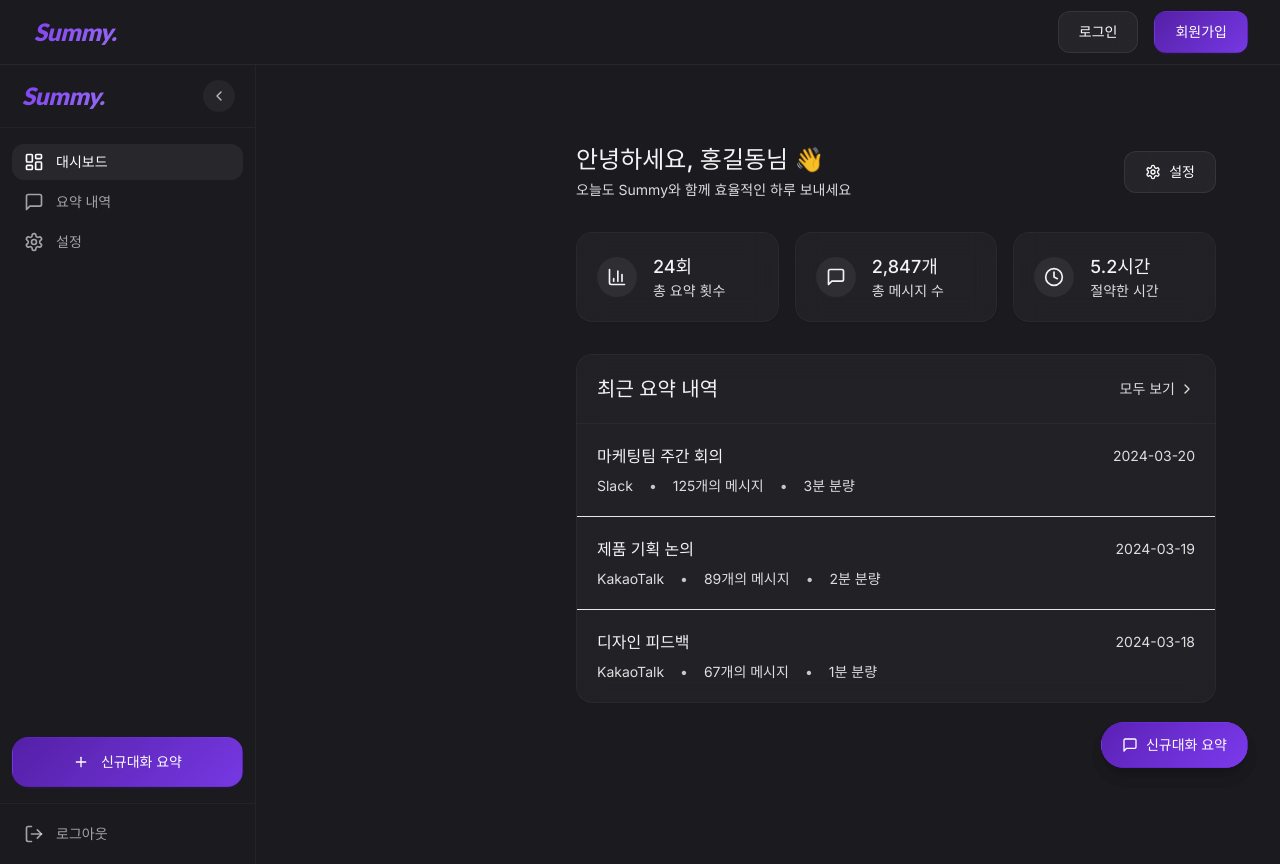
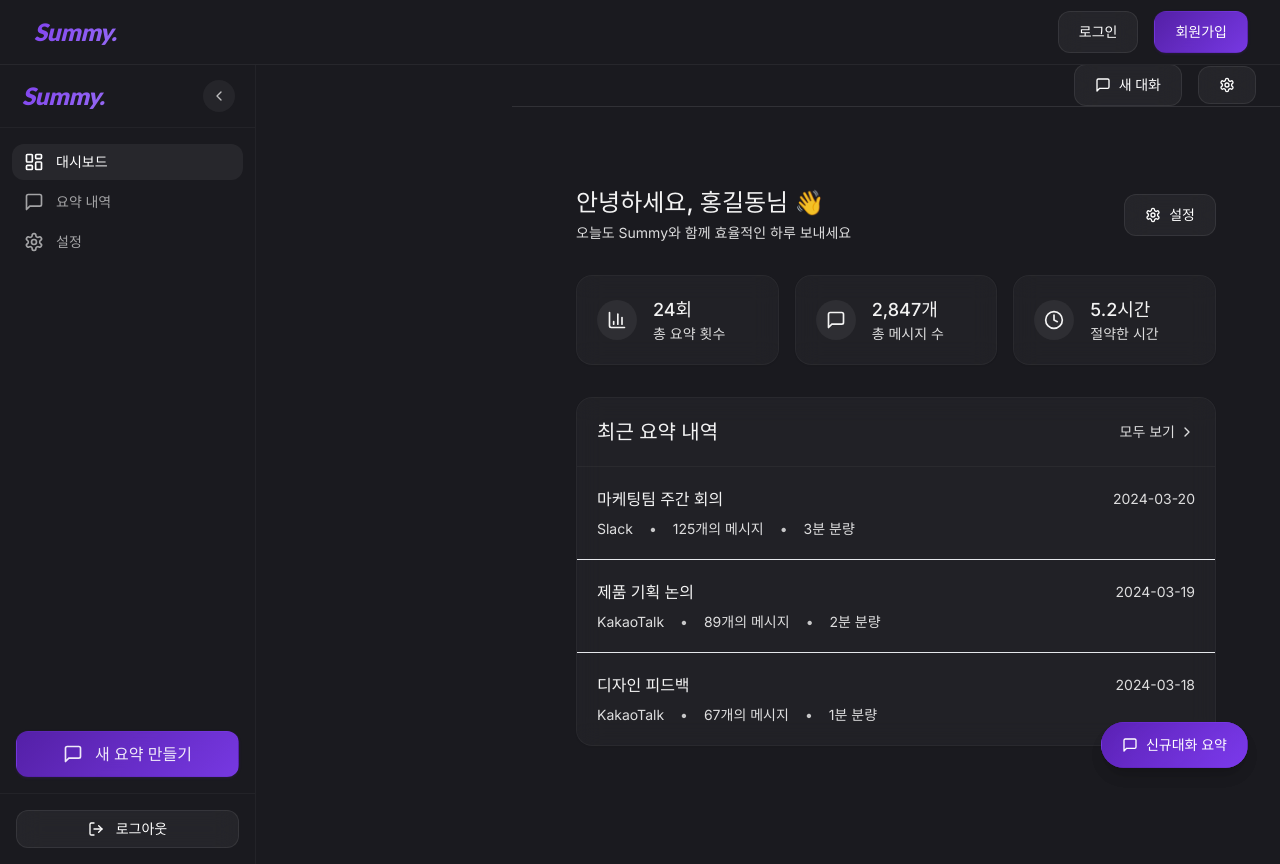
Before and after one commit to FLYLIKEB/summy, a Next.js app: page /dashboard in a window 1280 px wide. Built offline with nearby package versions, Linux system fonts and the light colour scheme; a web font is replaced by a local one.

Commit message:
버튼들을 애플 스타일로 변경하고 컴포넌트 분리

```diff
--- a/components/ui/Sidebar.tsx
+++ b/components/ui/Sidebar.tsx
@@ -2,6 +2,7 @@
 
 import React, { useState, useEffect, useMemo } from 'react'
 import { motion } from 'framer-motion'
+import { MessageSquare, Settings } from 'lucide-react'
 
 // 추출된 컴포넌트들 임포트
 import SidebarHeader from '@/components/ui/sidebar/SidebarHeader'
@@ -16,6 +17,81 @@ import MobileNewSummaryButton from '@/components/ui/MobileNewSummaryButton'
 
 // 네비게이션 설정 임포트
 import { navigation } from '@/components/ui/sidebar/navigation-config'
+
+// 신규 컴포넌트 - 헤더 버튼
+const HeaderButtons = () => (
+  <div className="flex items-center gap-4">
+    <button className="apple-button apple-button-secondary">
+      <MessageSquare className="w-4 h-4" />
+      <span>새 대화</span>
+    </button>
+    <button className="apple-button apple-button-secondary">
+      <Settings className="w-4 h-4" />
+    </button>
+  </div>
+);
+
+// 신규 컴포넌트 - 사이드바 컨텐츠
+const SidebarContent = ({ isOpen, isMobile, toggleSidebar }: {
+  isOpen: boolean;
+  isMobile: boolean;
+  toggleSidebar: () => void;
+}) => (
+  <div className="flex flex-col h-full overflow-hidden">
+    {/* 헤더 컴포넌트 */}
+    <SidebarHeader isOpen={isOpen} isMobile={isMobile} toggleSidebar={toggleSidebar} />
+
+    {/* 네비게이션 컴포넌트 */}
+    <SidebarNavigation isOpen={isOpen} navigation={navigation} />
+
+    {/* 새 요약 버튼 컴포넌트 */}
+    <SidebarNewSummaryButton isOpen={isOpen} />
+
+    {/* 로그아웃 버튼 컴포넌트 */}
+    <SidebarLogoutButton isOpen={isOpen} />
+  </div>
+);
+
+// 신규 컴포넌트 - 메인 콘텐츠 영역
+const MainContent = ({
+  children,
+  isOpen,
+  isMobile,
+  sidebarWidth,
+  toggleSidebar
+}: {
+  children: React.ReactNode;
+  isOpen: boolean;
+  isMobile: boolean;
+  sidebarWidth: number;
+  toggleSidebar: () => void;
+}) => (
+  <motion.main
+    className="flex-1 min-h-screen bg-apple-dark overflow-y-auto flex flex-col"
+    initial={{ marginLeft: isMobile ? 0 : 256 }}
+    animate={{ marginLeft: sidebarWidth }}
+    transition={{
+      duration: 0.3,
+      ease: [0.25, 1, 0.5, 1]
+    }}
+  >
+    {/* 데스크톱 접힌 상태 토글 버튼 */}
+    <SidebarDesktopToggle isOpen={isOpen} isMobile={isMobile} toggleSidebar={toggleSidebar} />
+
+    {/* 사용자 설정 헤더 */}
+    <header className="h-16 border-b border-white/10 flex items-center justify-end px-6">
+      <HeaderButtons />
+    </header>
+
+    {/* 자식 컴포넌트 (메인 콘텐츠) */}
+    <div className="p-4 sm:p-6 md:p-8 pb-16 flex-1">
+      {children}
+    </div>
+
+    {/* 대시보드 미니 푸터 컴포넌트 */}
+    <DashboardFooter />
+  </motion.main>
+);
 
 interface SidebarProps {
   className?: string;
@@ -66,7 +142,7 @@ export default function Sidebar({ className = '', children }: SidebarProps) {
       <div className="flex w-full h-full relative">
         {/* 사이드바 */}
         <motion.aside
-          className={`h-screen z-40 bg-apple-dark border-r border-white-opacity-04 ${className} absolute md:relative`}
+          className={`h-screen z-40 bg-apple-dark border-r border-white-opacity-04 ${className} fixed top-0 left-0 md:relative md:top-auto md:left-auto inset-0`}
           initial={{ width: isMobile ? 0 : 256 }}
           animate={{ width: sidebarWidth }}
           transition={{
@@ -75,42 +151,22 @@ export default function Sidebar({ className = '', children }: SidebarProps) {
             staggerChildren: 0.05
           }}
         >
-          <div className="flex flex-col h-full overflow-hidden">
-            {/* 헤더 컴포넌트 */}
-            <SidebarHeader isOpen={isOpen} isMobile={isMobile} toggleSidebar={toggleSidebar} />
-
-            {/* 네비게이션 컴포넌트 */}
-            <SidebarNavigation isOpen={isOpen} navigation={navigation} />
-
-            {/* 새 요약 버튼 컴포넌트 */}
-            <SidebarNewSummaryButton isOpen={isOpen} />
-
-            {/* 로그아웃 버튼 컴포넌트 */}
-            <SidebarLogoutButton isOpen={isOpen} />
-          </div>
+          <SidebarContent
+            isOpen={isOpen}
+            isMobile={isMobile}
+            toggleSidebar={toggleSidebar}
+          />
         </motion.aside>
 
         {/* 메인 콘텐츠 영역 */}
-        <motion.main
-          className="flex-1 min-h-screen bg-apple-dark overflow-y-auto flex flex-col"
-          initial={{ marginLeft: isMobile ? 0 : 256 }}
-          animate={{ marginLeft: sidebarWidth }}
-          transition={{
-            duration: 0.3,
-            ease: [0.25, 1, 0.5, 1]
-          }}
+        <MainContent
+          isOpen={isOpen}
+          isMobile={isMobile}
+          sidebarWidth={sidebarWidth}
+          toggleSidebar={toggleSidebar}
         >
-          {/* 데스크톱 접힌 상태 토글 버튼 */}
-          <SidebarDesktopToggle isOpen={isOpen} isMobile={isMobile} toggleSidebar={toggleSidebar} />
-
-          {/* 자식 컴포넌트 (메인 콘텐츠) */}
-          <div className="p-4 sm:p-6 md:p-8 pb-16 flex-1">
-            {children}
-          </div>
-
-          {/* 대시보드 미니 푸터 컴포넌트 */}
-          <DashboardFooter />
-        </motion.main>
+          {children}
+        </MainContent>
       </div>
 
       {/* 신규대화 요약 버튼 컴포넌트 */}
--- a/components/ui/sidebar/SidebarDesktopToggle.tsx
+++ b/components/ui/sidebar/SidebarDesktopToggle.tsx
@@ -1,6 +1,6 @@
 'use client'
 
-import { Menu } from 'lucide-react'
+import { ChevronRight, ChevronLeft } from 'lucide-react'
 import { motion } from 'framer-motion'
 
 interface SidebarDesktopToggleProps {
@@ -10,18 +10,20 @@ interface SidebarDesktopToggleProps {
 }
 
 export default function SidebarDesktopToggle({ isOpen, isMobile, toggleSidebar }: SidebarDesktopToggleProps) {
-  if (isOpen || isMobile) return null;
+  if (isMobile) return null
+
+  const Icon = isOpen ? ChevronLeft : ChevronRight
 
   return (
-    <motion.button
-      className="fixed left-[40px] top-5 z-20 p-2 rounded-full backdrop-blur-md bg-white-opacity-08 text-white hover:bg-white-opacity-12 active:bg-white-opacity-06 transition-all transform ml-2"
-      onClick={toggleSidebar}
-      initial={{ opacity: 0, x: -20 }}
-      animate={{ opacity: 1, x: 0 }}
-      exit={{ opacity: 0, x: -20 }}
-      transition={{ duration: 0.2 }}
-    >
-      <Menu className="w-4 h-4" />
-    </motion.button>
+    <div className="fixed top-4 left-[18px] z-40 ml-0 hidden md:block group">
+      <button
+        className={`p-2 rounded-full apple-button apple-button-secondary transition-all duration-300 ${isOpen ? 'opacity-0 pointer-events-none' : 'opacity-100'}`}
+        onClick={toggleSidebar}
+        aria-label={isOpen ? '사이드바 접기' : '사이드바 펼치기'}
+        disabled={isOpen}
+      >
+        <Icon className="w-4 h-4" />
+      </button>
+    </div>
   )
 }
--- a/components/ui/sidebar/SidebarLogoutButton.tsx
+++ b/components/ui/sidebar/SidebarLogoutButton.tsx
@@ -1,7 +1,9 @@
 'use client'
 
+import React from 'react'
+import { motion } from 'framer-motion'
 import { LogOut } from 'lucide-react'
-import { motion } from 'framer-motion'
+import Link from 'next/link'
 
 interface SidebarLogoutButtonProps {
   isOpen: boolean;
@@ -9,18 +11,23 @@ interface SidebarLogoutButtonProps {
 
 export default function SidebarLogoutButton({ isOpen }: SidebarLogoutButtonProps) {
   return (
-    <div className="p-3 border-t border-white-opacity-04">
-      <button className="flex items-center gap-3 px-3 py-2 rounded-lg text-sm font-medium text-white/60 hover:text-white hover:bg-white-opacity-03 w-full transition-all">
-        <LogOut className="w-5 h-5 flex-shrink-0" />
-        <motion.span
-          initial={{ opacity: 1, width: "auto" }}
-          animate={{ opacity: isOpen ? 1 : 0, width: isOpen ? "auto" : 0 }}
-          transition={{ duration: 0.2 }}
-          className="whitespace-nowrap overflow-hidden"
-        >
-          로그아웃
-        </motion.span>
-      </button>
+    <div className="mt-auto p-4 border-t border-white-opacity-04">
+      <Link
+        href="/login"
+        className={`apple-button apple-button-secondary w-full px-4 py-2 rounded-lg flex items-center justify-center gap-2 md:gap-3`}
+      >
+        <LogOut className="w-4 h-4" />
+        {isOpen && (
+          <motion.span
+            initial={{ opacity: 0, width: 0 }}
+            animate={{ opacity: 1, width: 'auto' }}
+            exit={{ opacity: 0, width: 0 }}
+            className="whitespace-nowrap overflow-hidden"
+          >
+            로그아웃
+          </motion.span>
+        )}
+      </Link>
     </div>
   )
 }
--- a/components/ui/sidebar/SidebarMobileToggle.tsx
+++ b/components/ui/sidebar/SidebarMobileToggle.tsx
@@ -1,7 +1,6 @@
 'use client'
 
-import { Menu, X } from 'lucide-react'
-import { motion } from 'framer-motion'
+import { Menu } from 'lucide-react'
 
 interface SidebarMobileToggleProps {
   isOpen: boolean;
@@ -11,16 +10,12 @@ interface SidebarMobileToggleProps {
 export default function SidebarMobileToggle({ isOpen, toggleSidebar }: SidebarMobileToggleProps) {
   return (
     <button
-      className="fixed top-4 left-4 z-50 p-2 rounded-full backdrop-blur-md bg-white-opacity-08 text-white hover:bg-white-opacity-12 active:bg-white-opacity-06 transition-all shadow-[0_2px_8px_rgba(0,0,0,0.12)] active:shadow-[0_1px_3px_rgba(0,0,0,0.1)] md:hidden"
+      className="fixed top-4 left-4 z-50 p-2 rounded-full apple-button apple-button-secondary md:hidden"
       onClick={toggleSidebar}
-      aria-label={isOpen ? '사이드바 닫기' : '사이드바 열기'}
+      aria-label="메뉴 토글"
+      aria-expanded={isOpen}
     >
-      <motion.div
-        animate={{ rotate: isOpen ? 90 : 0 }}
-        transition={{ duration: 0.25, ease: [0.4, 0.0, 0.2, 1] }}
-      >
-        {isOpen ? <X className="w-5 h-5" /> : <Menu className="w-5 h-5" />}
-      </motion.div>
+      <Menu className="w-5 h-5" />
     </button>
   )
 }
--- a/components/ui/sidebar/SidebarNewSummaryButton.tsx
+++ b/components/ui/sidebar/SidebarNewSummaryButton.tsx
@@ -1,8 +1,8 @@
 'use client'
 
 import Link from 'next/link'
-import { Plus } from 'lucide-react'
 import { motion } from 'framer-motion'
+import { MessageSquare } from 'lucide-react'
 
 interface SidebarNewSummaryButtonProps {
   isOpen: boolean;
@@ -10,20 +10,22 @@ interface SidebarNewSummaryButtonProps {
 
 export default function SidebarNewSummaryButton({ isOpen }: SidebarNewSummaryButtonProps) {
   return (
-    <div className="px-3 pb-4">
+    <div className="px-4 mt-2 mb-4">
       <Link
         href="/dashboard/new"
-        className="apple-button apple-button-primary w-full py-3.5 rounded-xl active:scale-[0.98] gap-3 flex items-center justify-center"
+        className={`apple-button apple-button-primary w-full px-4 py-2.5 rounded-lg flex items-center justify-center gap-2 md:gap-3 text-white text-sm md:text-base text-opacity-90`}
       >
-        <Plus className="w-4 h-4 flex-shrink-0" />
-        <motion.span
-          initial={{ opacity: 1, width: "auto" }}
-          animate={{ opacity: isOpen ? 1 : 0, width: isOpen ? "auto" : 0 }}
-          transition={{ duration: 0.2 }}
-          className="whitespace-nowrap overflow-hidden"
-        >
-          신규대화 요약
-        </motion.span>
+        <MessageSquare className="w-4 h-4 md:w-5 md:h-5" />
+        {isOpen && (
+          <motion.span
+            initial={{ opacity: 0, width: 0 }}
+            animate={{ opacity: 1, width: 'auto' }}
+            exit={{ opacity: 0, width: 0 }}
+            className="whitespace-nowrap overflow-hidden"
+          >
+            새 요약 만들기
+          </motion.span>
+        )}
       </Link>
     </div>
   )
```
Also changed, not shown: app/components/pricing/PricingCard.tsx (+49 -34 lines).
